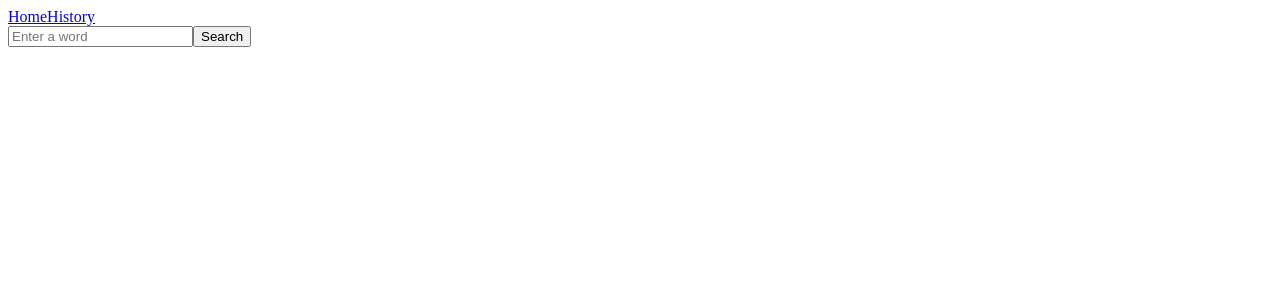
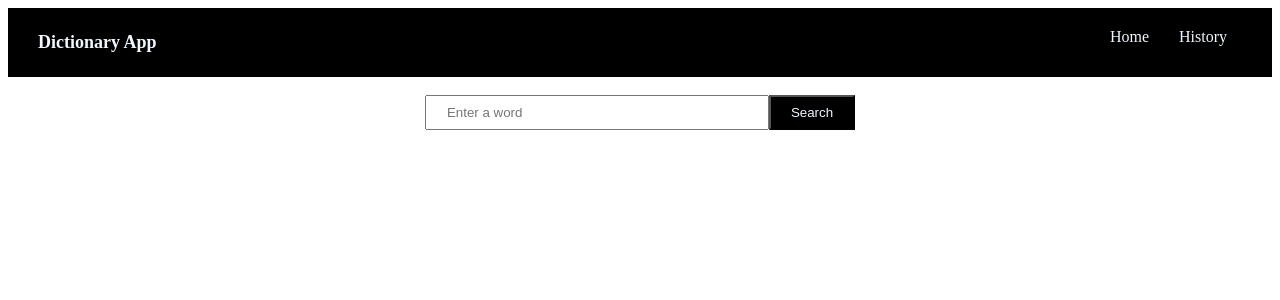
Before and after one commit to vivekpatric/f4-moduletest-aug, a React (Create React App) app: page / in a window 1280 px wide. Shown: the top 300 px of the page. Built offline with nearby package versions, Linux system fonts and the light colour scheme.

Commit message:
F4-ModuleTest

```diff
--- a/src/App.css
+++ b/src/App.css
@@ -36,3 +36,47 @@
     transform: rotate(360deg);
   }
 }
+
+.navbar{
+  display: flex;
+  background-color: black;
+  justify-content: space-between;
+
+}
+.Linnk{
+  margin: 15px;
+  text-decoration: none;
+  color: aliceblue;
+}
+.link{
+  padding-top: 20px;
+  padding-right: 30px;
+}
+h4{
+  font-size: large;
+  color: aliceblue;
+  padding-left: 30px;
+}
+.bar{
+  padding-top: 18px;
+
+}
+
+.input[type=text]{
+  width: 300px;
+  padding: 8px 20px;
+}
+.input[type=text]:focus {
+  width: 300px;
+  padding: 8px 20px;
+  border: 3px solid rgb(0, 89, 255);
+}
+.button{
+  color: aliceblue;
+  background-color: black;
+  padding: 8px 20px;
+}
+.details{
+  border: #61dafb;
+  box-shadow: #282c34;
+}
--- a/src/components/History.js
+++ b/src/components/History.js
@@ -8,10 +8,10 @@ const History = () => {
   const dispatch = useDispatch();
   const searchedWords = useSelector((state) => state.searchedWords);
 
-  const handleClearHistory = () => {
-    // Dispatch the clearHistory action to clear the history
-    dispatch(clearHistory());
-  };
+//   const handleClearHistory = () => {
+//     // Dispatch the clearHistory action to clear the history
+//     dispatch(clearHistory());
+//   };
 
   const handleWordClick = (word) => {
     // Check if the word is already in the history
@@ -27,17 +27,17 @@ const History = () => {
   return (
     <div>
       <h2>Search History</h2>
-      <ul>
+      <div>
         {uniqueWords.map((word, index) => (
-          <li key={index}>
+          <p key={index}>
             {/* Use Link to navigate to the WordDetails page */}
             <Link to={`/word/${word}`} onClick={() => handleWordClick(word)}>
               {word}
             </Link>
-          </li>
+          </p>
         ))}
-      </ul>
-      <button onClick={handleClearHistory}>Clear History</button>
+      </div>
+      {/* <button onClick={handleClearHistory}>Clear History</button> */}
     </div>
   );
 };
--- a/src/components/Home.js
+++ b/src/components/Home.js
@@ -3,7 +3,7 @@ import { useDispatch } from 'react-redux';
 import { searchWord, addToHistory } from '../redux/actions';
 import { fetchWordDetails } from '../services/dictionaryService';
 import Loader from './Loader';
-
+import '../App.css';
 const Home = () => {
   const dispatch = useDispatch();
   const [searchTerm, setSearchTerm] = useState('');
@@ -41,39 +41,41 @@ const Home = () => {
 
   return (
     <div>
+      <div className="bar">
+      <center>
       <input
         type="text"
+        className="input"
         placeholder="Enter a word"
         value={searchTerm}
         onChange={(e) => setSearchTerm(e.target.value)}
       />
-      <button onClick={handleSearch}>Search</button>
 
+      <button className="button" onClick={handleSearch}>Search</button>
+      </center>
+      </div>
       {isLoading && <Loader />}
 
       {wordDetails && (
-        <div>
-          <h2>Word Details: {wordDetails.word}</h2>
-          <h3>Phonetics:</h3>
+        <div className='details'>
+          <h2>{wordDetails.word}</h2>
           {wordDetails.phonetics.map((phonetic, index) => (
             <div key={index}>
               <p>{phonetic.text}</p>
               {phonetic.audio && <audio src={phonetic.audio} controls />}
             </div>
           ))}
-
-          <h3>Meanings:</h3>
           {wordDetails.meanings.map((meaning, index) => (
             <div key={index}>
-              <p>Part of Speech: {meaning.partOfSpeech}</p>
-              <ul>
+              <h2>{meaning.partOfSpeech}</h2>
+
                 {meaning.definitions.map((definition, defIndex) => (
-                  <li key={defIndex}>
-                    <p>Definition: {definition.definition}</p>
-                    {definition.example && <p>Example: {definition.example}</p>}
-                  </li>
+                  <p key={defIndex}>
+                    <p>{definition.definition}</p>
+                    {definition.example && <p>{definition.example}</p>}
+                  </p>
                 ))}
-              </ul>
+
             </div>
           ))}
         </div>
--- a/src/components/Navbar.js
+++ b/src/components/Navbar.js
@@ -1,12 +1,25 @@
 import React from 'react';
 import { Link } from 'react-router-dom';
-
+import '../App.css';
 const Navbar = () => {
   return (
-    <nav>
-      <Link to="/">Home</Link>
-      <Link to="/history">History</Link>
-    </nav>
+    <div className='navbar'>
+
+
+        <div>
+            <h4>Dictionary App</h4>
+        </div>
+
+        <div>
+
+
+        <nav className='link'>
+        <Link className="Linnk" to="/">Home</Link>
+        <Link className="Linnk" to="/history">History</Link>
+        </nav>
+
+        </div>
+    </div>
   );
 };
 
--- a/src/components/WordDetails.js
+++ b/src/components/WordDetails.js
@@ -25,13 +25,12 @@ const WordDetails = () => {
 
   return (
     <div>
-      <h2>Word Details for: {word}</h2>
+      <h2>{word}</h2>
 
       {isLoading && <Loader />}
 
       {wordDetails && (
         <div>
-          <h3>Phonetics:</h3>
           {wordDetails.phonetics.map((phonetic, index) => (
             <div key={index}>
               <p>{phonetic.text}</p>
@@ -39,24 +38,17 @@ const WordDetails = () => {
             </div>
           ))}
 
-          <h3>Meanings:</h3>
           {wordDetails.meanings.map((meaning, index) => (
             <div key={index}>
-              <p>Part of Speech: {meaning.partOfSpeech}</p>
-              <ul>
+              <h2>{meaning.partOfSpeech}</h2>
                 {meaning.definitions.map((definition, defIndex) => (
-                  <li key={defIndex}>
-                    <p>Definition: {definition.definition}</p>
-                    {definition.example && <p>Example: {definition.example}</p>}
-                    {definition.synonyms && (
-                      <p>Synonyms: {definition.synonyms.join(', ')}</p>
-                    )}
-                    {definition.antonyms && (
-                      <p>Antonyms: {definition.antonyms.join(', ')}</p>
-                    )}
-                  </li>
+                  <p key={defIndex}>
+                    <p>{definition.definition}</p>
+                    {definition.example && <p>{definition.example}</p>}
+
+                  </p>
                 ))}
-              </ul>
+
             </div>
           ))}
         </div>
```
